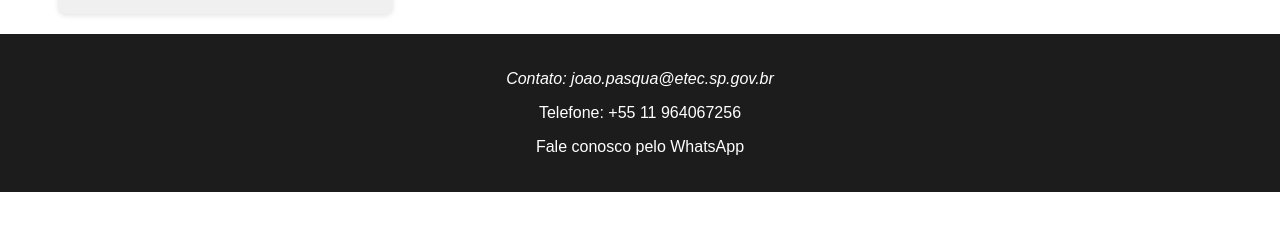
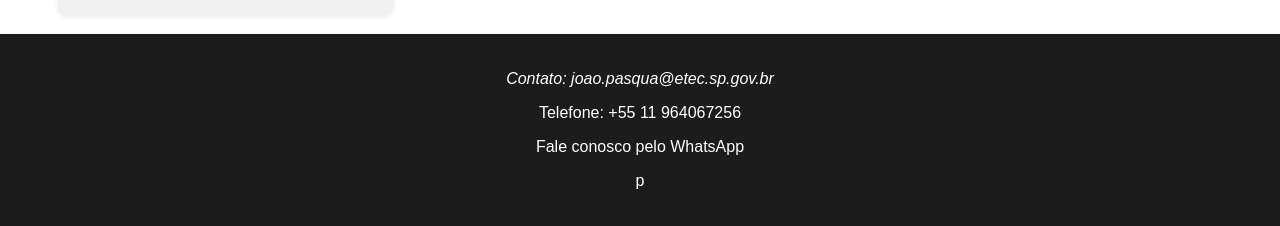
Before and after one commit to Joaopasqua/exemplo, a plain HTML site: page index.html in a window 1280 px wide. Shown: the part 2244-2470 px from the top of the page. Before the commit the page ends 2436 px from the top, so only its background shows below. Drawn offline with Linux system fonts and the light colour scheme.

Commit message:
atualização

```diff
--- a/index.html
+++ b/index.html
@@ -186,6 +186,7 @@
             <p> <address>Contato: joao.pasqua@etec.sp.gov.br</address></p>
             <p>Telefone: +55 11 964067256 </p>
             <p><a href="https://wa.me/5511964067256" target="_blank" id="telefone">Fale conosco pelo WhatsApp</a></p>
+            <p>p</p>
         </div>
     </footer>
 </body>
```
